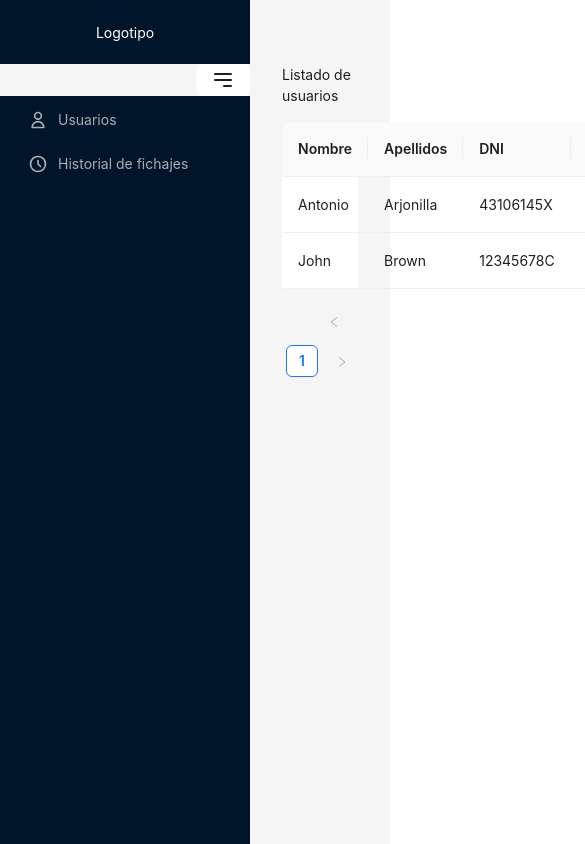
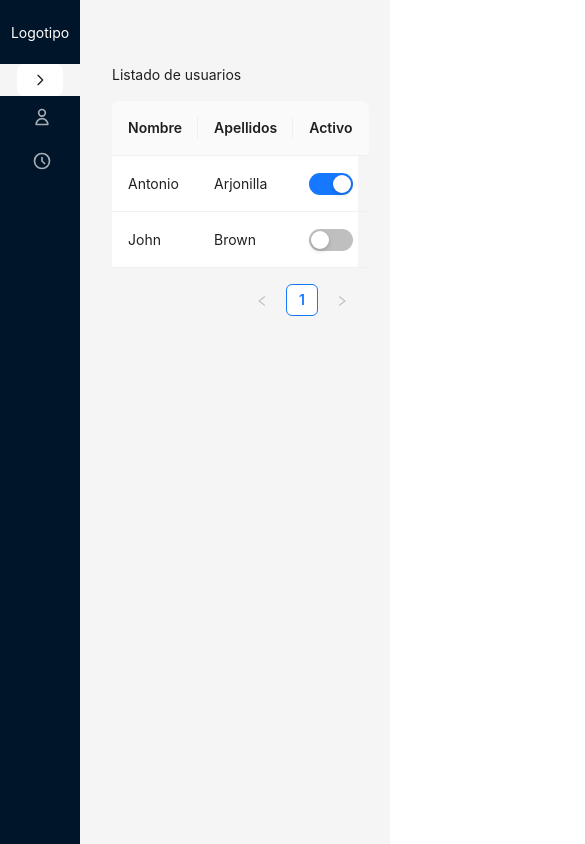
Before and after one commit to Erikvo22/bibiano, a React (Vite) app in the folder react/: page /Users in a window 390 px wide. Shown: the top 844 px of the page, 585 px wide, since content can reach past the window. Built offline with nearby package versions, Linux system fonts and the light colour scheme.

Commit message:
Agrego ciertos comportamientos de responsive aunque no termino de culminarlo.

```diff
--- a/react/src/views/Home/Home.jsx
+++ b/react/src/views/Home/Home.jsx
@@ -1,4 +1,5 @@
 import React, {useState}from 'react';
+import './home.css';
 import { Outlet, useNavigate } from 'react-router-dom';
 import { Layout, Menu, Button } from 'antd';
 import { UserIcon, ClockIcon, ChevronRightIcon, MenuAlt3Icon} from '@heroicons/react/outline';
@@ -39,7 +40,9 @@ const Home = () => {
           width={250}
           trigger={null}
           collapsible
-          collapsed={collapsed}>
+          collapsed={collapsed}
+          onCollapse={(c,t) => toggleCollapsed()}
+          breakpoint='lg'>
           <Layout
             style={{backgroundColor: "#001529"}}
             className='h-16 flex justify-center items-center'>
@@ -53,8 +56,8 @@ const Home = () => {
                 style={{border: "none", backgroundColor: 'none', boxShadow: 'none'}}
                 onClick={toggleCollapsed}>
                   {collapsed
-                    ? <ChevronRightIcon className="w-6 h-6" />
-                    : <MenuAlt3Icon className="w-6 h-6" />}
+                    ? <ChevronRightIcon className="w-4 h-4" />
+                    : <MenuAlt3Icon className="w-4 h-4" />}
               </Button>
             </Layout>
             <Menu
--- /dev/null
+++ b/react/src/views/Home/home.css
@@ -0,0 +1,3 @@
+.ant-table table {
+    font-size: 14px;
+}
--- a/react/src/views/Users/ListUsers.jsx
+++ b/react/src/views/Users/ListUsers.jsx
@@ -16,21 +16,25 @@ const columns = [
     title: 'DNI',
     dataIndex: 'dni',
     key: 'dni',
+    className: 'hidden lg:table-cell',
   },
   {
     title: 'Email',
     dataIndex: 'email',
     key: 'email',
+    className: 'hidden lg:table-cell',
   },
   {
     title: 'Movil',
     dataIndex: 'movil',
     key: 'movil',
+    className: ' hidden lg:table-cell',
   },
   {
     title: 'Rol',
     dataIndex: 'rol',
     key: 'rol',
+    className: 'hidden lg:table-cell',
   },
   {
     title: 'Activo',
```
